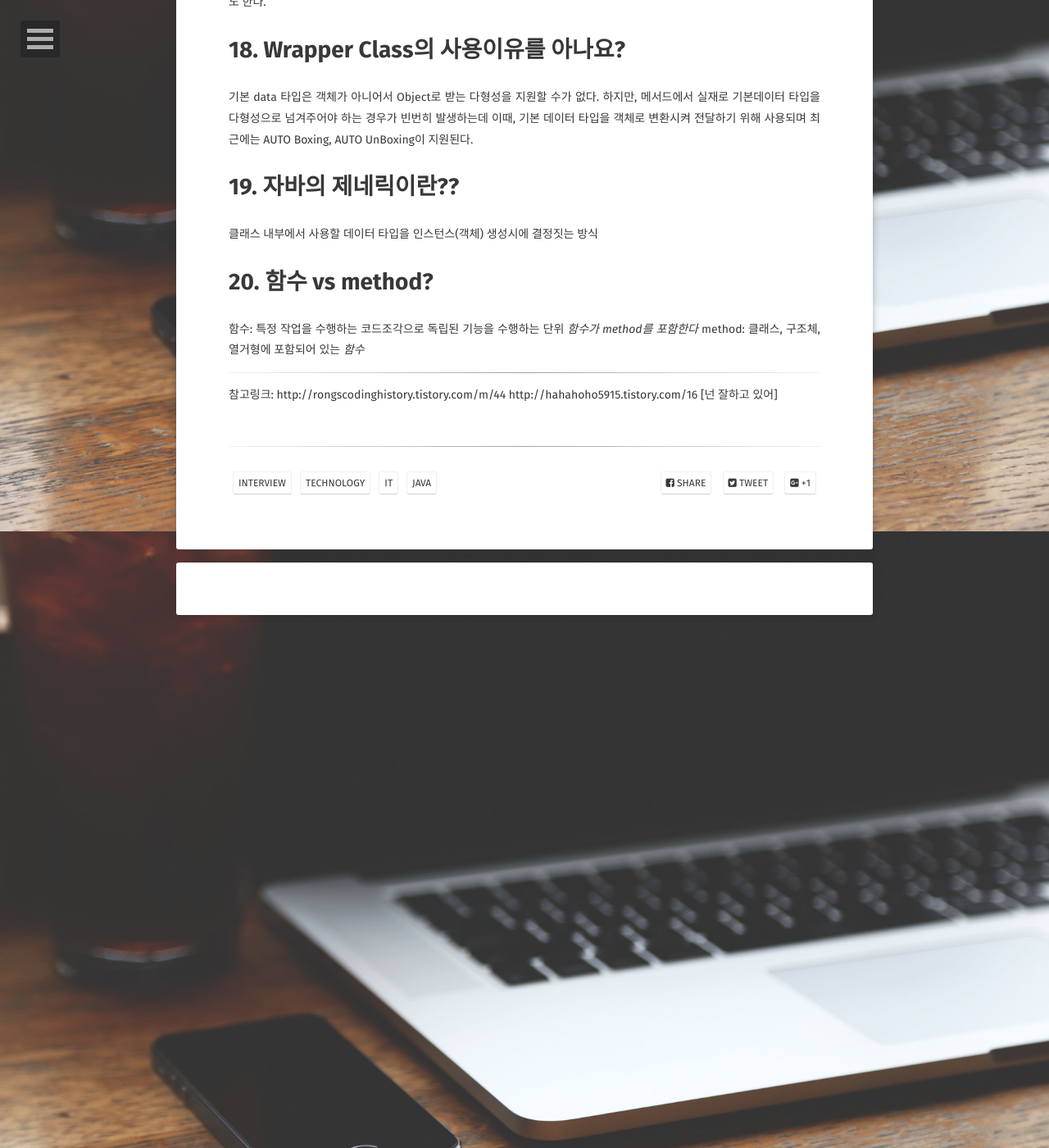
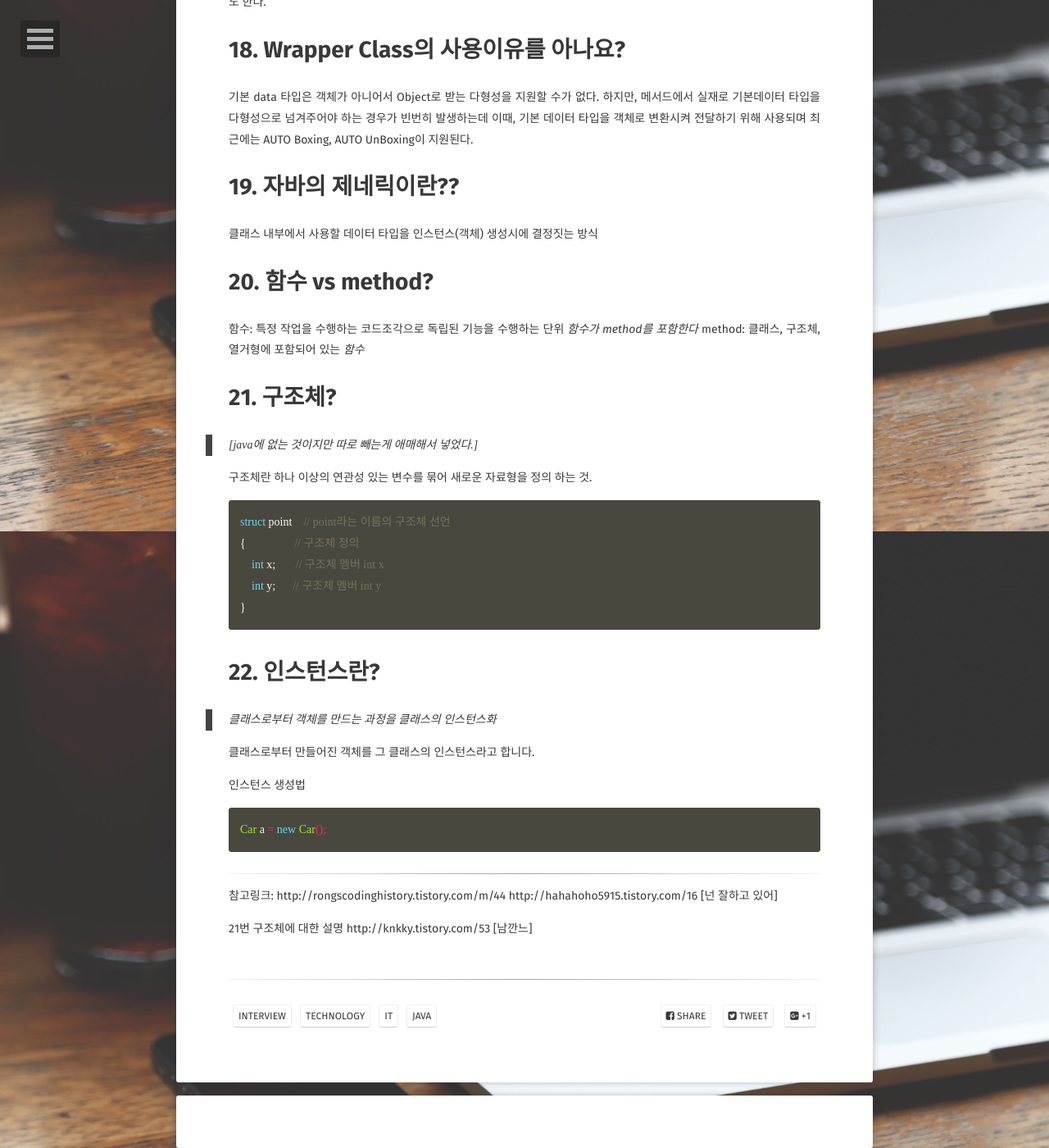
Before and after one commit to JoosJuliet/joosjuliet.github.io, a Jekyll site: the page built from _posts/2018-11-03-java_technical_interview.md, in a window 1280 px wide and 1400 px high, scrolled down 3852 px. Shown: the whole window at 82% size. Built offline with Jekyll 4.4.1, drawn with Linux system fonts in a browser that asks for light colours; some web fonts are replaced.

Commit message:
update java's information

````diff
--- a/_posts/2018-11-03-java_technical_interview.md
+++ b/_posts/2018-11-03-java_technical_interview.md
@@ -147,6 +147,29 @@ private - 같은 클래스 내에서만 접근 가능
 method: 클래스, 구조체, 열거형에 포함되어 있는 *함수*
 
 
+# 21. 구조체?
+> [java에 없는 것이지만 따로 빼는게 애매해서 넣었다.]
+
+구조체란 하나 이상의 연관성 있는 변수를 묶어 새로운 자료형을 정의 하는 것.
+
+``` c
+struct point    // point라는 이름의 구조체 선언
+{                 // 구조체 정의
+    int x;       // 구조체 멤버 int x
+    int y;      // 구조체 멤버 int y
+}
+```
+
+# 22. 인스턴스란?
+> 클래스로부터 객체를 만드는 과정을 클래스의 인스턴스화
+
+클래스로부터 만들어진 객체를 그 클래스의 인스턴스라고 합니다.
+
+인스턴스 생성법
+``` java
+Car a = new Car();
+```
+
 <!--
 6. 자바의 JVM의 역할에 대해서 설명해 보시오.
 
@@ -229,3 +252,6 @@ g. 스프링은 확장성이 높음.
 참고링크:
 http://rongscodinghistory.tistory.com/m/44
 http://hahahoho5915.tistory.com/16 [넌 잘하고 있어]
+
+21번 구조체에 대한 설명
+http://knkky.tistory.com/53 [남깐느]
````
